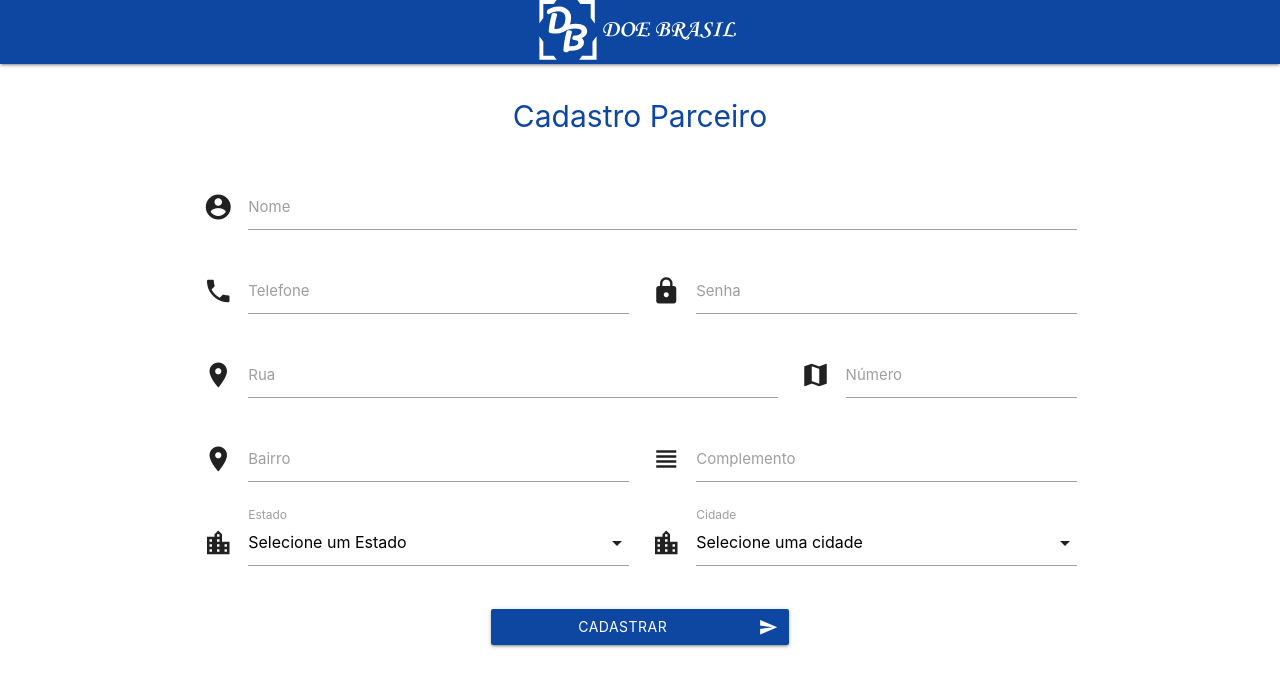
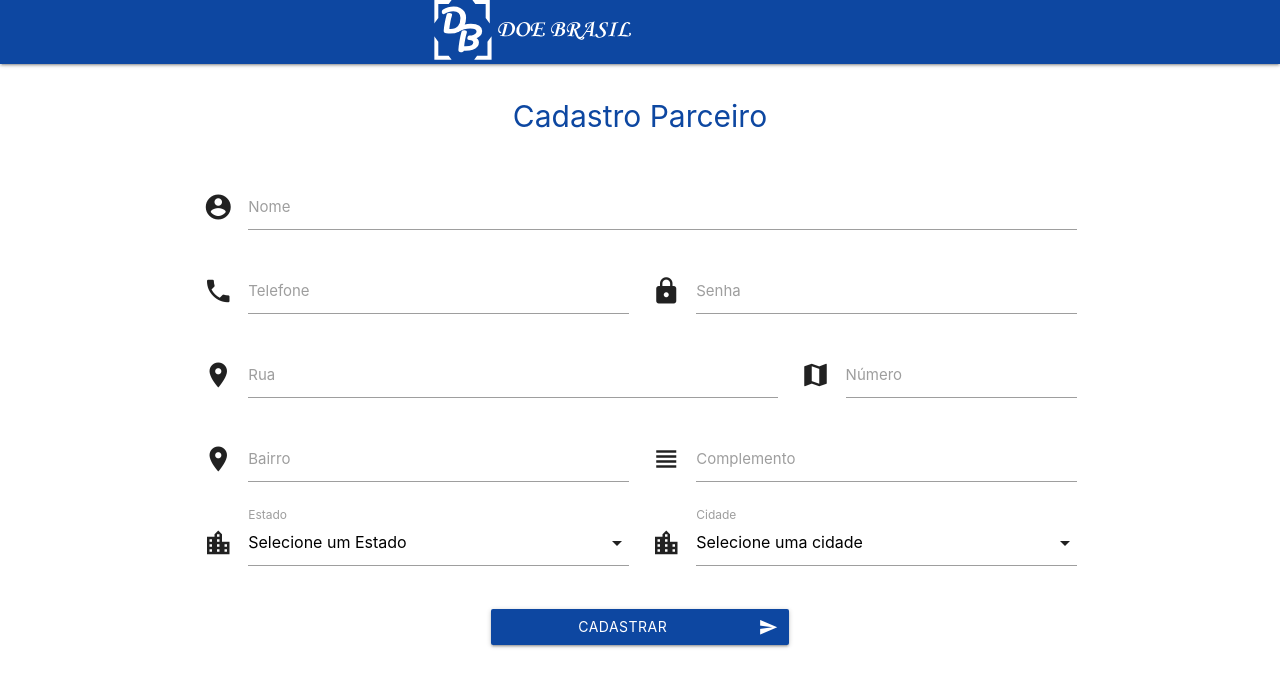
Before and after one commit to marcelsmelo/apiDoeBrasil, a website: page public/cadastroParceiro.html in a window 1280 px wide. Drawn offline with nearby package versions, Linux system fonts and the light colour scheme.

```diff
--- a/public/cadastroParceiro.html
+++ b/public/cadastroParceiro.html
@@ -13,7 +13,7 @@
     />
 
     <!--Let browser know website is optimized for mobile-->
-    <meta name="viewport" content="width=device-width, initial-scale=1.0" />
+    <meta name="viewport" content="width=device-width, initial-scale=1, minimum-scale=1.0, maximum-scale=1.0">
     <link rel="stylesheet" href="style.css">
   </head>
 
@@ -21,7 +21,7 @@
     <div class="navbar-fixed container-fluid">
       <nav class="row">
         <div class="nav-wrapper blue darken-4 col s12">
-          <a href="index.html" class="left col s12 center" >
+          <a href="index.html" class="left col s10 center" >
             <img src="logo2.svg" alt="Logo" id="logo" class="center">
           </a>
         </div>
```
Also changed, not shown: public/cadastroPontoEntrega.html (+1 -1 lines), public/usuarios.html (+1 -1 lines).
